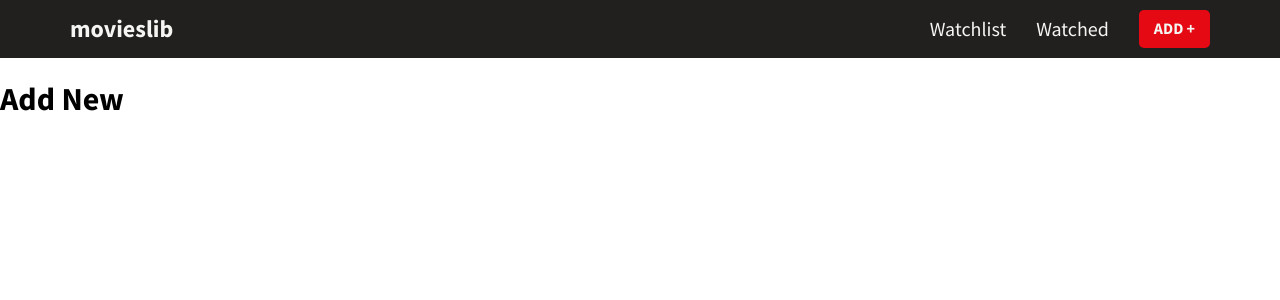
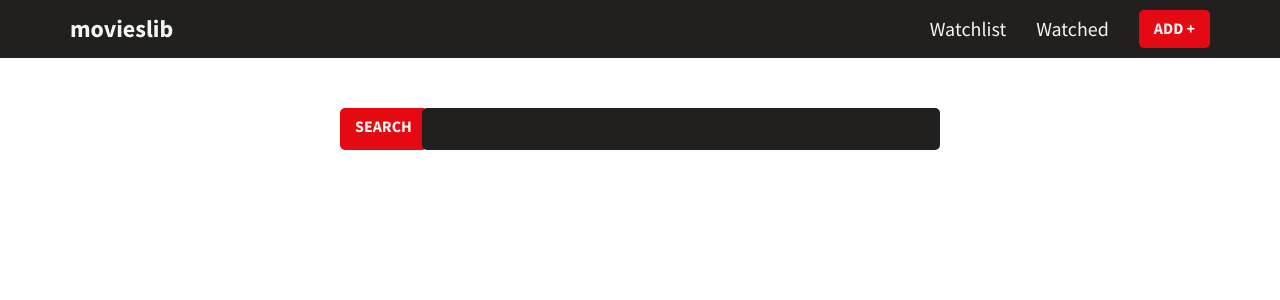
Before and after one commit to theiconik/movieslib, a React (Create React App) app: page /add in a window 1280 px wide. Shown: the top 300 px of the page. Built offline with nearby package versions, Linux system fonts and the light colour scheme.

Commit message:
More customizations

```diff
--- a/src/App.css
+++ b/src/App.css
@@ -68,6 +68,17 @@ body {
   opacity: 0.5;
 }
 
+input {
+  font-weight: 700;
+  font-size: 1rem;
+  line-height: 1.1;
+}
+
+.input-wrapper .input-box{
+  border-top-left-radius: 0;
+  border-bottom-left-radius: 0;
+}
+
 input:focus {
   outline: none;
 }
@@ -115,6 +126,10 @@ header .nav-links li {
 
 header .nav-links li:last-child {
   margin-right: 0;
+}
+
+span.btn:hover {
+  background-color:#e50914;
 }
 
 /* Add Page */
--- a/src/components/Add.js
+++ b/src/components/Add.js
@@ -2,8 +2,18 @@ import React from 'react'
 
 export default function Add() {
    return (
-      <div>
-         <h1>Add New</h1>
+      <div className="add-page">
+         <div className="container">
+            <div className="add-content">
+               <div className="input-wrapper" style={{display:"flex",}}>
+                  <span className="btn" style={{
+                     marginRight:"-5px",
+                     cursor:"default",
+                  }}>Search</span>
+                  <input type="text" className="input-box"/>
+               </div>
+            </div>
+         </div>
       </div>
    )
 }
```
